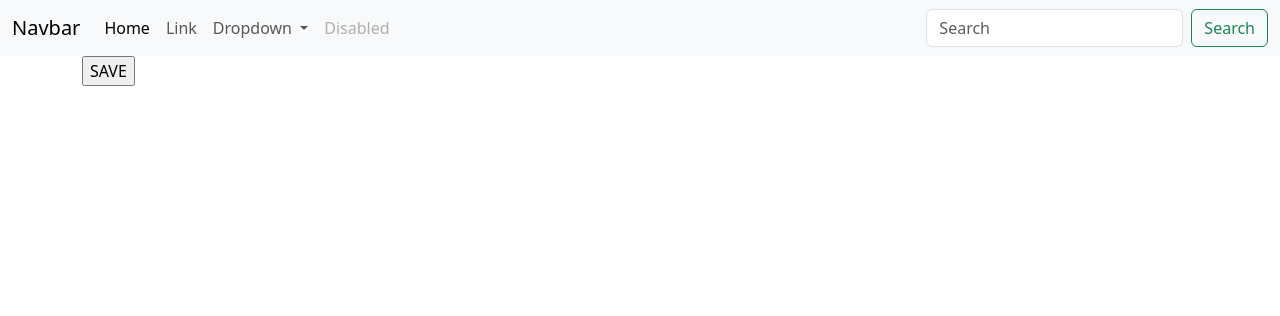
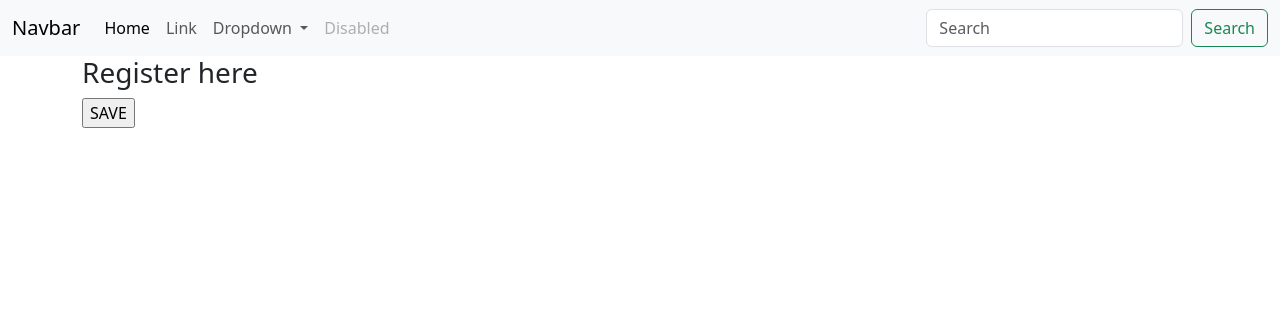
Before and after one commit to pailime/Final_Project, a Django app: template Dish_Helper/templates/Dish_Helper_app/register.html in a window 1280 px wide. Shown: the top 316 px of the page. Run offline with Django 4.2, Linux system fonts and the light colour scheme; the template is opened without the code that fills it, so the values that code supplies are empty.

Commit message:
Initial commit

```diff
--- a/Dish_Helper/templates/Dish_Helper_app/register.html
+++ b/Dish_Helper/templates/Dish_Helper_app/register.html
@@ -1,7 +1,7 @@
 {% extends 'templates/Dish_Helper_app/base.html' %}
 
 {% block content %}
-
+    <h3>Register here</h3>
     <form method="post">
     {% csrf_token %}
     {{ form.as_p }}
```
